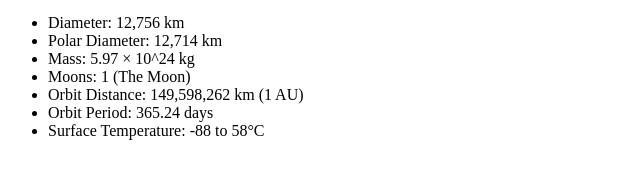
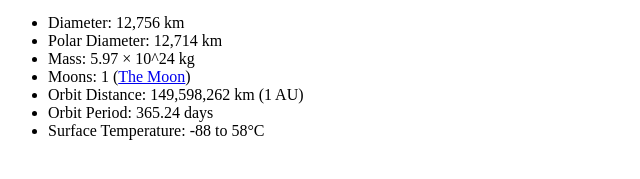
Before and after one commit to Darrenni97/udemy, a plain HTML site: page 1-html/my-webpage.html in a window 1280 px wide. Shown: the part 219-398 px from the top of the page, 0-640 px from the left. Drawn offline with Linux system fonts and the light colour scheme.

Commit message:
added link to the moon

```diff
--- a/1-html/my-webpage.html
+++ b/1-html/my-webpage.html
@@ -28,7 +28,7 @@
       <li>Diameter: 12,756 km</li>
       <li>Polar Diameter: 12,714 km</li>
       <li>Mass: 5.97 × 10^24 kg</li>
-      <li>Moons: 1 (The Moon)</li>
+      <li>Moons: 1 (<a href="https://space-facts.com/the-moon/">The Moon</a>)</li>
       <li>Orbit Distance: 149,598,262 km (1 AU)</li>
       <li>Orbit Period: 365.24 days</li>
       <li>Surface Temperature: -88 to 58°C</li>
```
